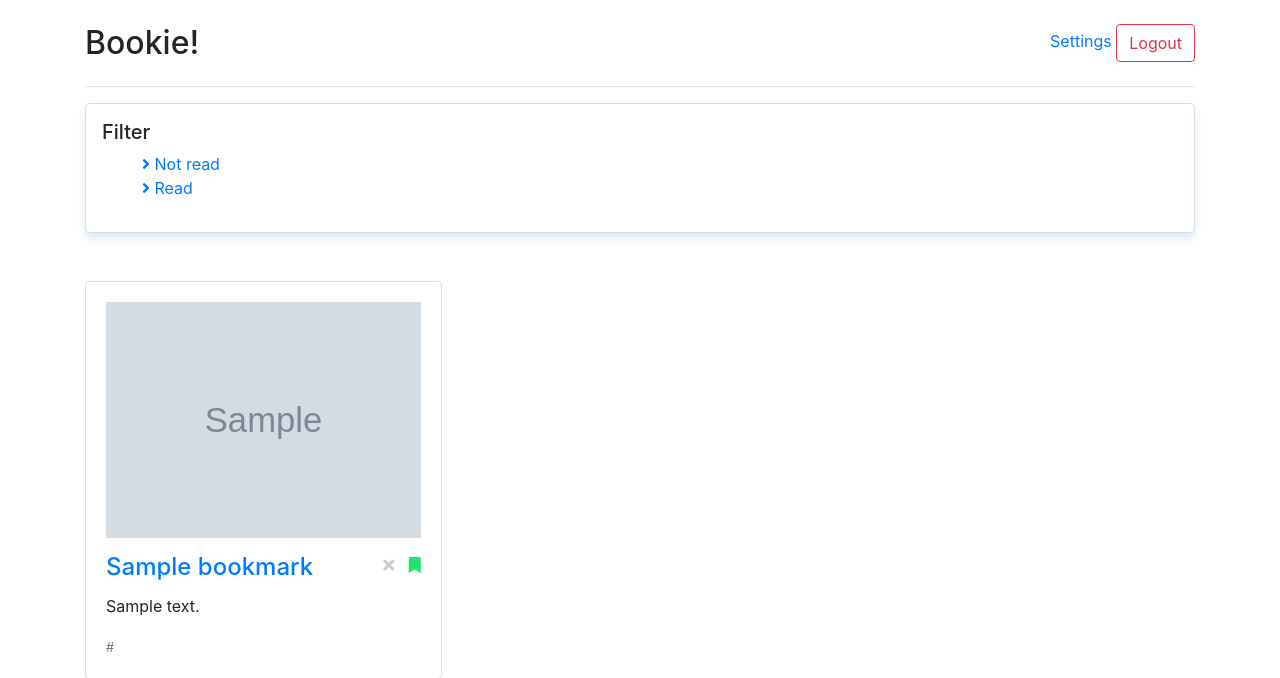
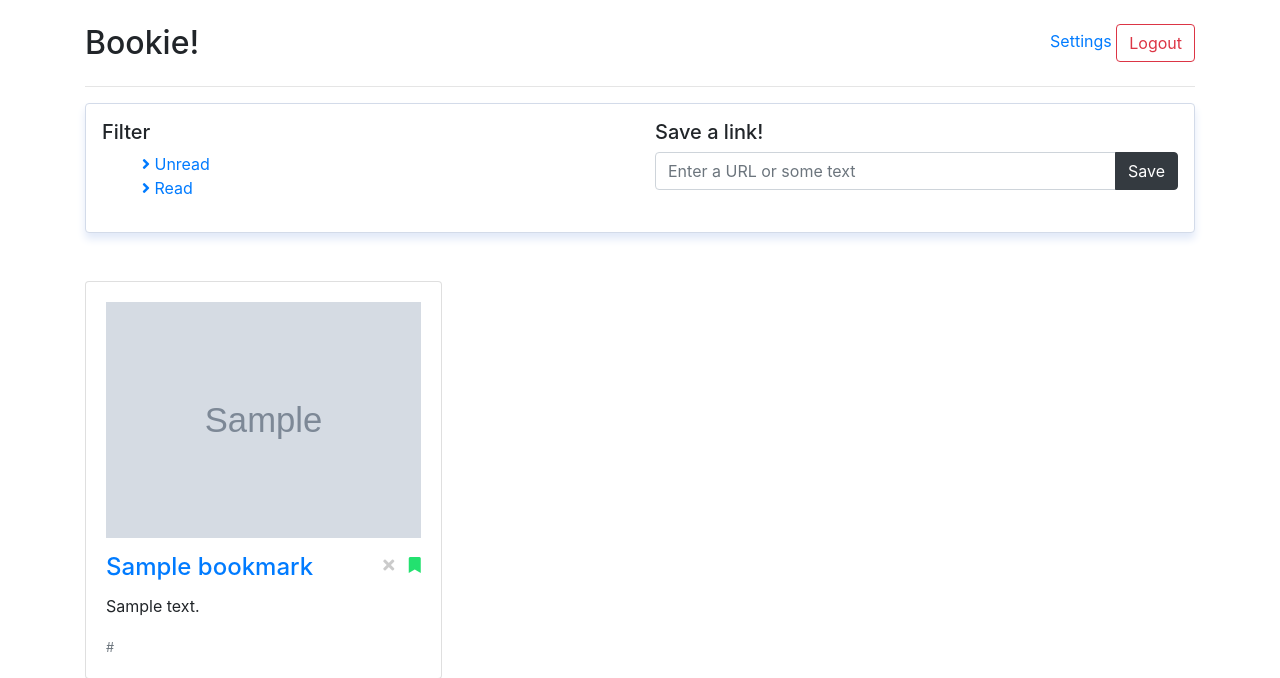
Before and after one commit to dubs3c/Bookie, a Django app: template apps/web/templates/web/index.html in a window 1280 px wide. Shown: the top 678 px of the page. Run offline with Django 3.2, Linux system fonts and the light colour scheme; a user stored in the database is signed in; tables that the repository leaves empty hold one stand-in row (values such as "Sample post"); the template is opened without the code that fills it: values that come from a table or form of the project are taken from there, most other values are stand-ins (such as "Sample title", 1, 10 or a date in 2020); grey boxes marked "Sample" are stand-in pictures; parts of the project's set-up code (start-up, migrations or seed data) failed here and were passed over; some libraries are stand-ins or nearby versions.

Commit message:
create bookmarks from dashboard

```diff
--- a/apps/api/views.py
+++ b/apps/api/views.py
@@ -6,7 +6,6 @@ import json
 
 from django.core.exceptions import ObjectDoesNotExist
 from django.http import HttpResponse
-from django.shortcuts import get_object_or_404
 from django.utils.crypto import get_random_string
 from django.views.decorators.csrf import csrf_exempt
 from django.utils import timezone
@@ -94,7 +93,8 @@ def telegram_api(request):
             Bookmarks.objects.create(user=telegram.user, link=content,
                                      description=parsed_html["description"],
                                      title=parsed_html["title"],
-                                     image=parsed_html["image"])
+                                     image=parsed_html["image"],
+                                     body=parsed_html["body"])
         else:
             Bookmarks.objects.create(user=telegram.user, link=content)
 
--- a/apps/web/models.py
+++ b/apps/web/models.py
@@ -9,6 +9,7 @@ from django.dispatch import receiver
 from django.utils.crypto import get_random_string
 
 from django_celery_beat.models import CrontabSchedule, PeriodicTask
+from utils.web import is_url as check_url
 
 class Profile(User):
     """ Extended user model """
@@ -32,6 +33,7 @@ class Bookmarks(models.Model):
     image = models.CharField(max_length=200, blank=True, null=True)
     title = models.CharField(max_length=200, blank=True, null=True)
     description = models.TextField(null=True, blank=True)
+    body = models.TextField(null=True, blank=True)
     read = models.BooleanField(default=False)
     created = models.DateTimeField(auto_now=True)
 
@@ -47,6 +49,11 @@ class Bookmarks(models.Model):
         else:
             return super().save(*args, **kwargs)
 
+    def is_url(self):
+        """ Check the bookmark is actually a link """
+        return check_url(self.link)
+
+
 
 class ScheduledTasks(PeriodicTask):
     """ Adds additional information regarding scheduled tasks """
--- a/apps/web/templates/web/index.html
+++ b/apps/web/templates/web/index.html
@@ -4,12 +4,29 @@
 <div class="row">
     <div class="col">
         <div class="card2 p-3 mb-5 bg-white rounded" id="sidebar">
-            <h5>Filter</h5>
-            <ul>
-                <li><a href="?filter=notread"><i class="fas fa-angle-right"></i> Not read</a></li>
-                <li><a href="?filter=read"><i class="fas fa-angle-right"></i> Read</a></li>
-            </ul>
-
+            <div class="row">
+                <div class="col">
+                    <h5>Filter</h5>
+                    <ul>
+                        <li><a href="?filter=unread"><i class="fas fa-angle-right"></i> Unread</a></li>
+                        <li><a href="?filter=read"><i class="fas fa-angle-right"></i> Read</a></li>
+                    </ul>
+                </div>
+                <div class="col-md-6">
+                    <h5>Save a link!</h5>
+                    <div class="input-group mb-3">
+                        <input type="text" name="add_bookmark_input" class="form-control" placeholder="Enter a URL or some text" aria-label="URL" aria-describedby="button-addon2">
+                        <div class="input-group-append">
+                            <button class="btn btn-dark" type="button" id="save_link" onclick="add_bookmark()">Save</button>
+                        </div>
+                    </div>
+                    <div id="add_bookmark_result" class="hidden">
+                        <div class="alert alert-success" role="alert">
+                            <p>Bookmark added!</p>
+                        </div>
+                    </div>
+                </div>
+            </div>
         </div>
     </div>
 </div>
@@ -50,7 +67,11 @@
                             <p class="card-text">{{bookmark.description}}</p>
                             <p class="card-text"><small class="text-muted">{{bookmark.link}}</small></p>
                         {% else %}
-                            <p class="card-text">{{bookmark.link}}</p>
+                            {% if bookmark.is_url %}
+                                <a href="{{bookmark.link}}"><p class="card-text">{{bookmark.link}}</p></a>
+                            {% else %}
+                                <p class="card-text">{{bookmark.link}}</p>
+                            {% endif %}
                         {% endif %}
 
                     </div>
--- a/apps/web/urls.py
+++ b/apps/web/urls.py
@@ -6,5 +6,6 @@ app_name = "web"
 urlpatterns = [
     path('', views.dashboard, name='dashboard'),
     path("delete_bookmark", views.delete_bookmark, name="delete_bookmark"),
-    path("mark_bookmark", views.mark_read, name="mark_bookmark_read")
+    path("mark_bookmark", views.mark_read, name="mark_bookmark_read"),
+    path("add_bookmark", views.add_bookmark, name="add_bookmark")
 ]
--- a/static/css/main.css
+++ b/static/css/main.css
@@ -36,3 +36,7 @@
 footer {
     margin: 4em 0 4em 0;
 }
+
+.hidden {
+    display: none;
+}
--- a/static/js/main.js
+++ b/static/js/main.js
@@ -8,6 +8,7 @@ function delete_bookmark(bookmarkId) {
     });
 }
 
+// Archives bookmark
 function save_bookmark(bookmarkId) {
     var csrftoken = $("[name=csrfmiddlewaretoken]").val();
     var data ={"bm_id": bookmarkId, "csrfmiddlewaretoken": csrftoken};
@@ -17,6 +18,14 @@ function save_bookmark(bookmarkId) {
     });
 }
 
+function add_bookmark() {
+    var bookmark = $("[name=add_bookmark_input]").val()
+    var csrftoken = $("[name=csrfmiddlewaretoken]").val();
+    var data ={"data": bookmark, "csrfmiddlewaretoken": csrftoken};
+    send_ajax(data, "/dashboard/add_bookmark", function(){
+        $("#add_bookmark_result").show(600).delay(2300).fadeOut(1200);
+    });
+}
 
 function generate_telegram_code() {
     var csrftoken = $("[name=csrfmiddlewaretoken]").val();
```
Also changed, not shown: apps/web/views.py (+22 -1 lines), dev.yml (+11 -0 lines), requirements.txt (+13 -19 lines), utils/web.py (+8 -2 lines), apps/web/migrations/0016_bookmarks_body.py (added), 4 other files.
